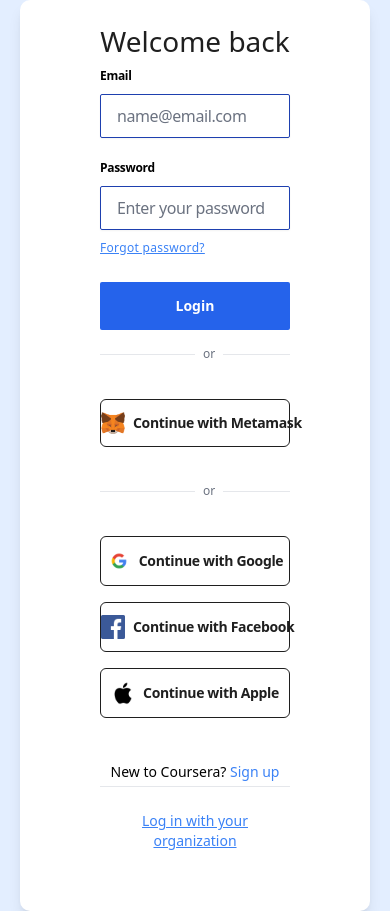
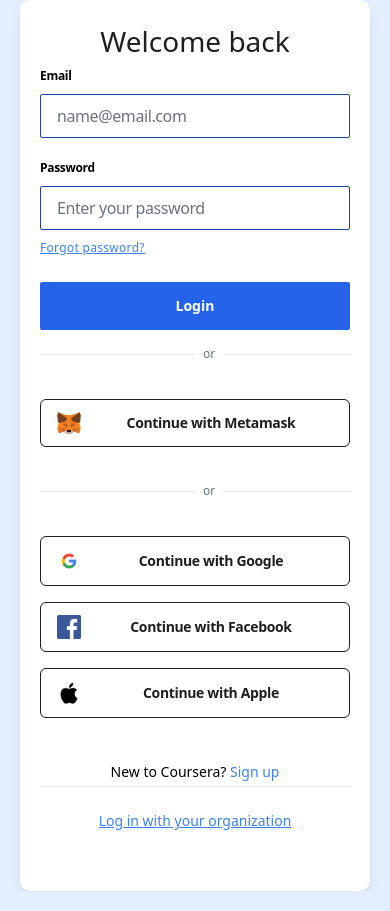
Before and after one commit to Ibidapo-Ayo/learnchain-test, a Next.js app: page / in a window 390 px wide. Built offline with nearby package versions, Linux system fonts and the light colour scheme.

Commit message:
Build issue solved

```diff
--- a/app/page.tsx
+++ b/app/page.tsx
@@ -2,7 +2,7 @@ import LoginForm from "@/components/forms/LoginForm";
 
 export default function Home() {
   return (
-    <div className="bg-white rounded-[10px] shadow-lg max-w-[518px] mx-auto h-autp pt-5 pb-10 px-20">
+    <div className="bg-white rounded-[10px] shadow-lg max-w-[518px] mx-auto h-autp pt-5 pb-10 px-5 md:px-20">
       <h1 className="text-textColor text-[28px] font-normal text-center">Welcome back</h1>
 
       <LoginForm />
--- a/package.json
+++ b/package.json
@@ -4,7 +4,7 @@
   "private": true,
   "scripts": {
     "dev": "next dev",
-    "build": "next build",
+    "build": "npm install --legacy-peer-deps && next build",
     "start": "next start",
     "lint": "next lint"
   },
```
